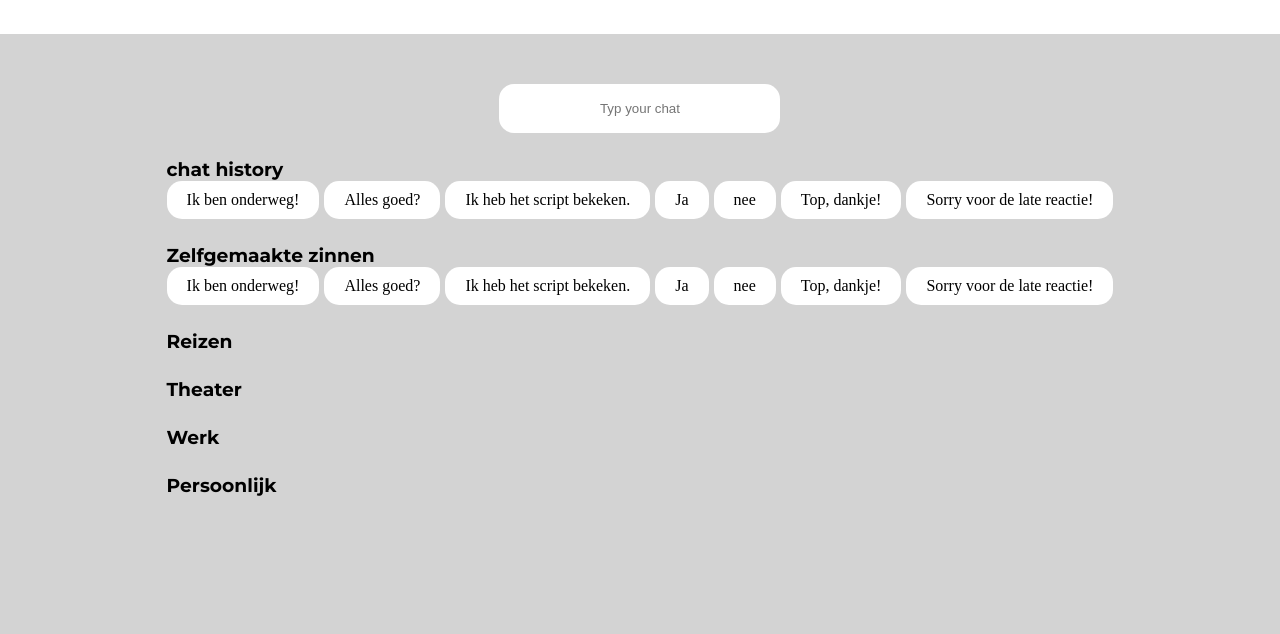
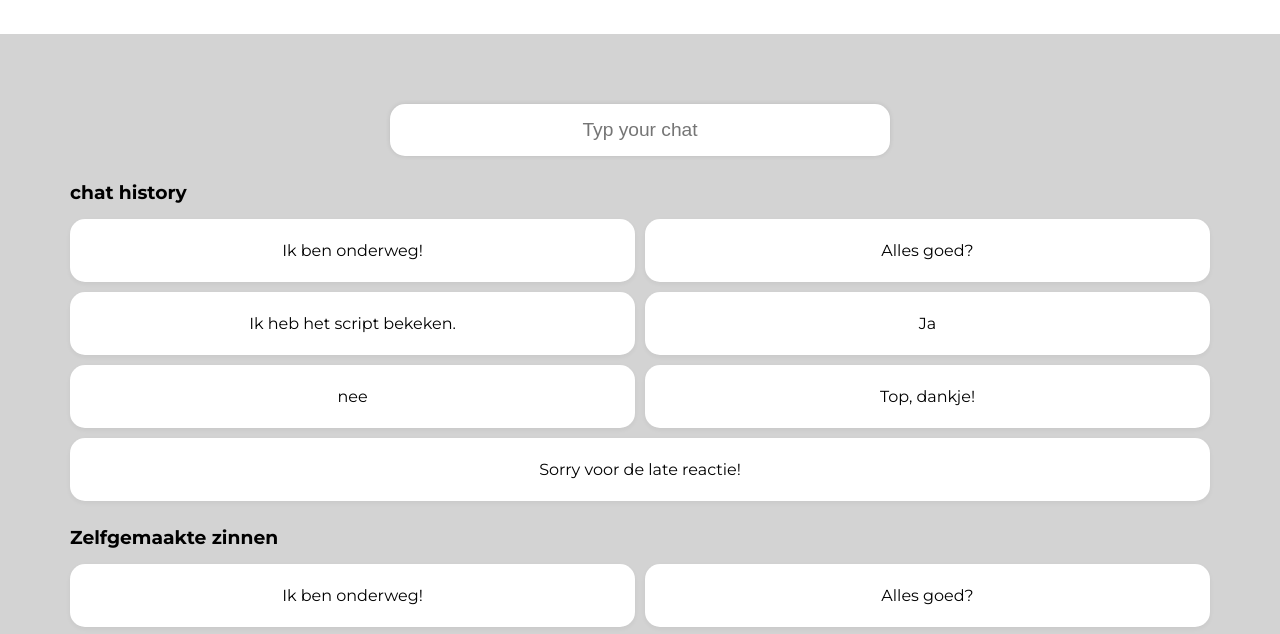
Before and after one commit to Kimvz19/HCD-project, a plain HTML site: page Idee1.html in a window 1280 px wide. Shown: the part 116-750 px from the top of the page. Drawn offline with Linux system fonts and the light colour scheme.

Commit message:
updating idee1

```diff
--- a/Idee1.html
+++ b/Idee1.html
@@ -24,7 +24,7 @@
     <main>
         <form>
             <label>
-                <input type="text" placeholder="Typ your chat">
+                <input type="text" placeholder="Typ your chat" id="chatInput">
             </label>
 
 
@@ -98,42 +98,10 @@
                 </div>
             </section>
 
-
-
-            <section>
-                <!-- 1st chat option -->
-                <h3>Reizen</h3>
-
-            </section>
-
-            <section>
-                <!-- 1st chat option -->
-                <h3>Theater</h3>
-
-            </section>
-            <section>
-                <!-- 1st chat option -->
-                <h3>Werk</h3>
-
-            </section>
-
-            <section>
-                <!-- 1st chat option -->
-                <h3>Persoonlijk</h3>
-
-            </section>
-
-
         </form>
 
     </main>
 
-
-
-
-    <footer>
-        <p>footer</p>
-    </footer>
     <script src="index.js"></script>
 </body>
 
--- a/idee1.css
+++ b/idee1.css
@@ -2,39 +2,75 @@ form {
     display: flex;
     flex-direction: column;
     gap: 25px;
+    padding: 20px;
+}
 
-    &>label {
-        text-align: center;
+form > label {
+    text-align: center;
+}
 
-        & input {
-            background-color: white;
-            text-align: center;
-            padding: 15px 50px;
-            border-radius: 15px;
-            border-color: transparent;
-        }
+form input[type="text"] {
+    width: 100%;
+    max-width: 500px;
+    background-color: white;
+    text-align: center;
+    padding: 15px 50px;
+    font-size: 1.2rem;
+    border-radius: 15px;
+    border: none;
+    box-shadow: 0 0 5px rgba(0,0,0,0.1);
+}
+
+/* General section layout */
+section {
+    display: flex;
+    flex-direction: column;
+    gap: 15px;
+}
+
+/* Chat ideas styling */
+.chat-ideas {
+    display: flex;
+    flex-wrap: wrap;
+    gap: 10px;
+    justify-content: flex-start;
+}
+
+/* Chat buttons (labels) */
+.chat-ideas label {
+    background-color: var(--color-white);
+    padding: 20px 30px;
+    border-radius: 15px;
+    border: 2px solid transparent;
+    font-size: 1rem;
+    font-weight: var(--font-normal);
+    font-family: var(--font-family);
+    text-align: center;
+    cursor: pointer;
+    flex-grow: 1;
+    flex-basis: calc(33.33% - 20px); /* 3 per row on desktop */
+    transition: all 0.2s ease-in-out;
+    box-shadow: 0 2px 5px rgba(0,0,0,0.05);
+}
+
+.chat-ideas label:hover {
+    background-color: var(--color-beige);
+}
+
+.chat-ideas input[type="checkbox"] {
+    display: none;
+}
+
+/* Selected effect */
+.chat-ideas input[type="checkbox"]:checked + label,
+.chat-ideas label:has(input:checked) {
+    border-color: var(--color-black);
+    background-color: var(--color-beige);
+}
+
+/* Mobile responsiveness */
+@media (max-width: 768px) {
+    .chat-ideas label {
+        flex-basis: 100%;
     }
 }
-
-section{
-    display: flex;
-    flex-direction: column;
-}
-
-.chat-ideas{
-    display: flex;
-    flex-direction: row;
-    gap: 5px;
-}
-
-section label{
-    background-color: white;
-    text-align: center;
-    padding: 10px 20px;
-    border-radius: 15px;
-    border-color: transparent;
-
-    & input{
-        display: none;
-    }
-}
--- a/index.js
+++ b/index.js
@@ -1 +1,26 @@
 console.log('hi, its working!');
+
+document.addEventListener("DOMContentLoaded", function () {
+    const chatInput = document.getElementById("chatInput");
+    const chatLabels = document.querySelectorAll(".chat-ideas label");
+
+    let selectedTexts = [];
+
+    chatLabels.forEach((label) => {
+        const checkbox = label.querySelector("input[type='checkbox']");
+        const labelText = label.childNodes[0].textContent.trim(); // Alleen de tekst, zonder checkbox
+
+        checkbox.addEventListener("change", function () {
+            if (checkbox.checked) {
+                // Voeg toe
+                selectedTexts.push(labelText);
+            } else {
+                // Verwijder
+                selectedTexts = selectedTexts.filter(text => text !== labelText);
+            }
+
+            // Zet alle geselecteerde teksten achter elkaar in het input veld
+            chatInput.value = selectedTexts.join(" ");
+        });
+    });
+});
--- a/style.css
+++ b/style.css
@@ -31,7 +31,7 @@ header {
 main {
     background-color: var(--color-grey);
     color: var(--color-black);
-    height: 85vh;
+    /* height: 85vh; */
     padding: 50px;
 }
 
```
